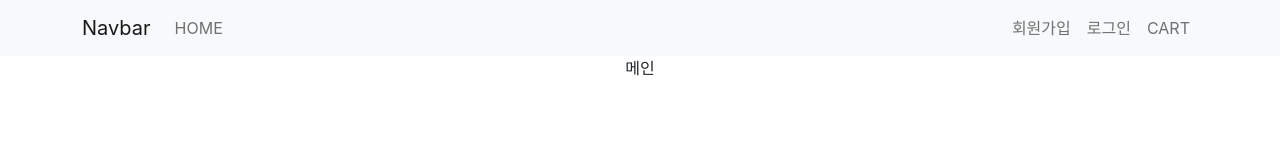
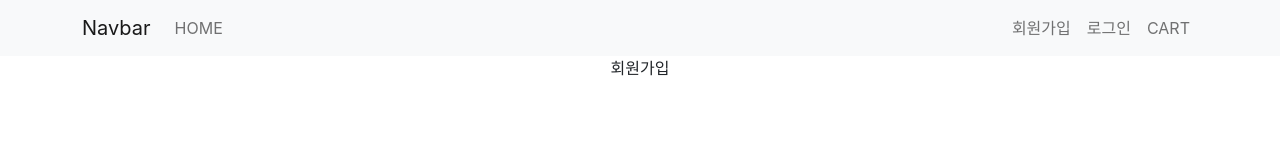
Before and after one commit to jeongjong10/EliceProject-BookStore_10team, a React (Create React App) app in the folder project/: page /register in a window 1280 px wide. Shown: the top 160 px of the page. Built offline with nearby package versions, Linux system fonts and the light colour scheme.

Commit message:
dev branch create

```diff
--- a/project/src/views/routes/Cart.js
+++ b/project/src/views/routes/Cart.js
@@ -3,7 +3,7 @@ import React from 'react'
 const Cart = () => {
 
   return (
-    <div>메인</div>
+    <div>장바구니</div>
   )
 }
 
--- a/project/src/views/routes/Login.js
+++ b/project/src/views/routes/Login.js
@@ -3,7 +3,7 @@ import React from 'react'
 const Login = () => {
 
   return (
-    <div>메인</div>
+    <div>로그인</div>
   )
 }
 
--- a/project/src/views/routes/Register.js
+++ b/project/src/views/routes/Register.js
@@ -3,7 +3,7 @@ import React from 'react'
 const Register = () => {
 
   return (
-    <div>메인</div>
+    <div>회원가입</div>
   )
 }
 
```
